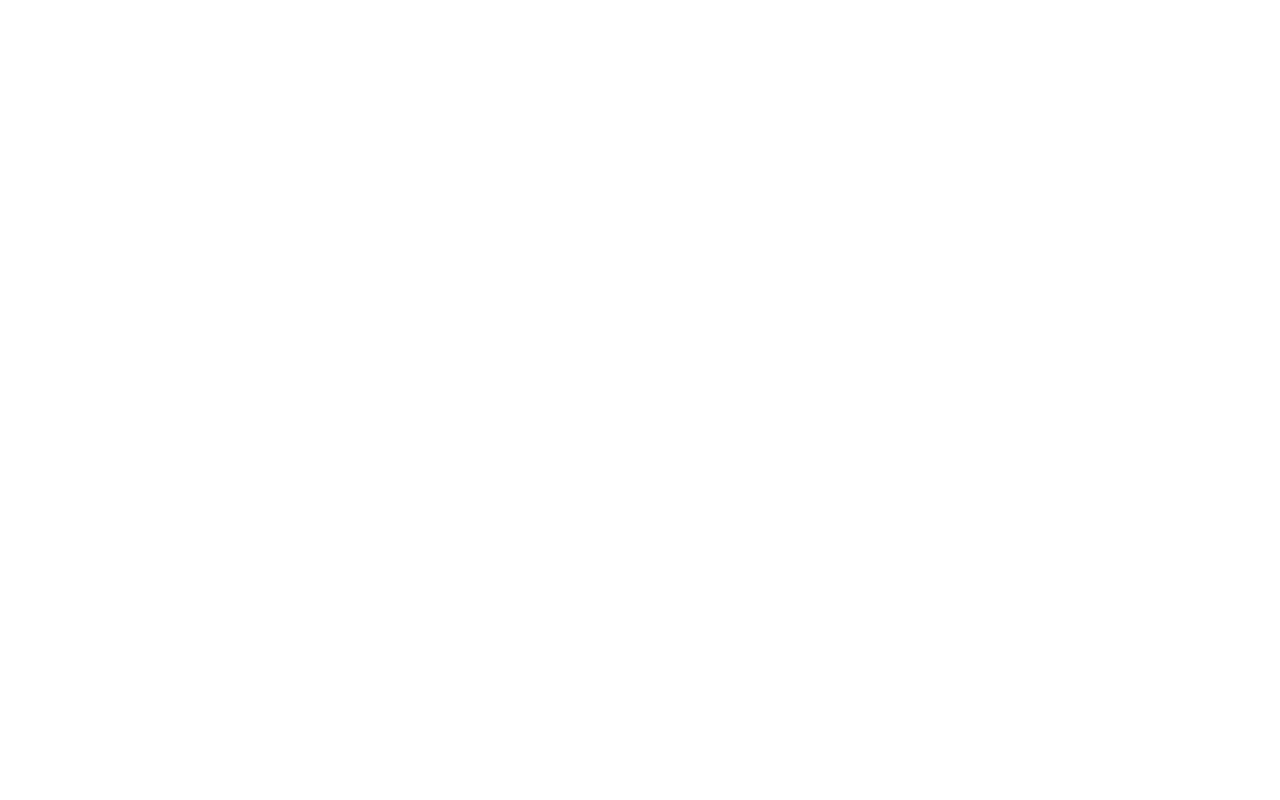
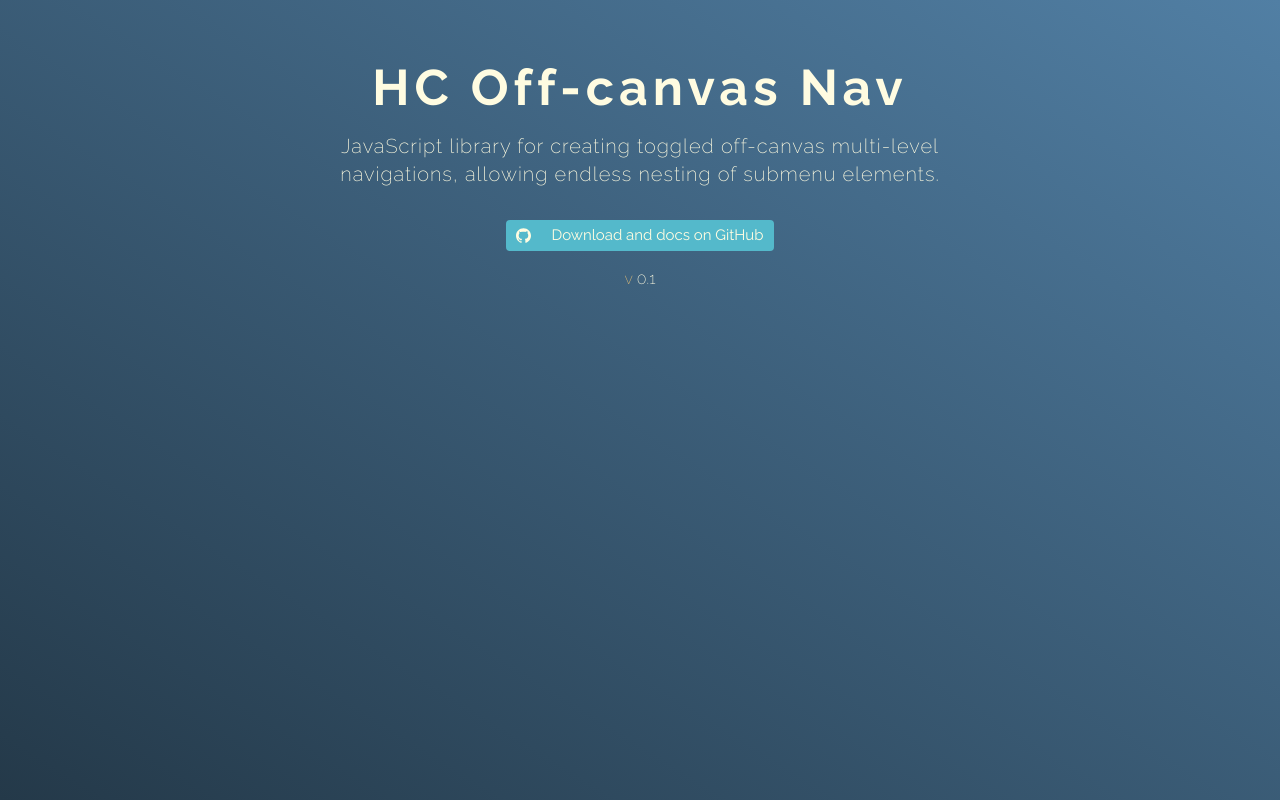
Before and after one commit to usman-FE/off-canvas-nav, a website: page index.html in a window 1280 px wide. Drawn offline with nearby package versions, Linux system fonts and the light colour scheme.

Commit message:
Built HEADER

```diff
--- a/index.html
+++ b/index.html
@@ -5,6 +5,10 @@
   <meta charset="UTF-8" />
   <meta name="viewport" content="width=device-width, initial-scale=1.0" />
   <link rel="stylesheet" href="./dist/main.css" />
+
+  <link rel="preconnect" href="https://fonts.googleapis.com">
+  <link rel="preconnect" href="https://fonts.gstatic.com" crossorigin>
+  <link href="https://fonts.googleapis.com/css2?family=Raleway:wght@200;300;400;600;700&display=swap" rel="stylesheet">
 
   <!-- <script src="https://cdn.tailwindcss.com?plugins=forms,typography,aspect-ratio,line-clamp"></script> -->
   <script defer src="https://unpkg.com/alpinejs@3.10.3/dist/cdn.min.js"></script>
@@ -14,7 +18,44 @@
 </head>
 
 <body>
-
+  <main>
+    <!-- MAIN CONTAINER -->
+    <div
+      class="min-h-screen h-full flex flex-col text-center text-[#fffce1] bg-gradient-to-tr from-[#243949] to-[#517FA4] font-[Raleway,_sans-serif]">
+      <!-- HEADER START -->
+      <header class="pt-[50px] pb-5">
+        <!-- HEADING CONTAINER -->
+        <div class="max-w-[800px] mx-auto my-0 px-5">
+          <!-- PRIMARY HEADING -->
+          <h1 class="text-[50px] font-bold text-center tracking-[5px] pb-2">HC Off-canvas Nav</h1>
+          <!-- SECONDARY HEADING -->
+          <h2 class="max-w-[680px] mx-auto text-xl font-extralight leading-snug tracking-[1px] pb-8">
+            JavaScript library
+            for creating toggled off-canvas multi-level navigations, allowing endless nesting of submenu
+            elements.
+          </h2>
+          <!-- HEADER CTA -->
+          <a href="#"
+            class="inline-flex items-center text-[#fffce1] bg-[#54b9cb] hover:bg-[#4CA8B9] rounded text-[15px] font-normal transition-all py-1 pr-2.5">
+            <span class="text-[#fffce1] px-2.5 mr-2.5">
+              <svg class="w-[15px] h-[15px] fill-current" viewBox="0 0 24 24" xmlns="http://www.w3.org/2000/svg">
+                <path
+                  d="M12 .297c-6.63 0-12 5.373-12 12 0 5.303 3.438 9.8 8.205 11.385.6.113.82-.258.82-.577 0-.285-.01-1.04-.015-2.04-3.338.724-4.042-1.61-4.042-1.61C4.422 18.07 3.633 17.7 3.633 17.7c-1.087-.744.084-.729.084-.729 1.205.084 1.838 1.236 1.838 1.236 1.07 1.835 2.809 1.305 3.495.998.108-.776.417-1.305.76-1.605-2.665-.3-5.466-1.332-5.466-5.93 0-1.31.465-2.38 1.235-3.22-.135-.303-.54-1.523.105-3.176 0 0 1.005-.322 3.3 1.23.96-.267 1.98-.399 3-.405 1.02.006 2.04.138 3 .405 2.28-1.552 3.285-1.23 3.285-1.23.645 1.653.24 2.873.12 3.176.765.84 1.23 1.91 1.23 3.22 0 4.61-2.805 5.625-5.475 5.92.42.36.81 1.096.81 2.22 0 1.606-.015 2.896-.015 3.286 0 .315.21.69.825.57C20.565 22.092 24 17.592 24 12.297c0-6.627-5.373-12-12-12">
+                </path>
+              </svg>
+            </span>
+            <span>Download and docs on GitHub</span>
+          </a>
+          <!-- VERSION -->
+          <div class="pt-4 font-extralight text-[#dab977]">
+            v
+            <span class="text-[#fffce1]">0.1</span>
+          </div>
+        </div>
+      </header>
+      <!-- HEADER END -->
+    </div>
+  </main>
 </body>
 
 </html>
```
Also changed, not shown: dist/main.css.
